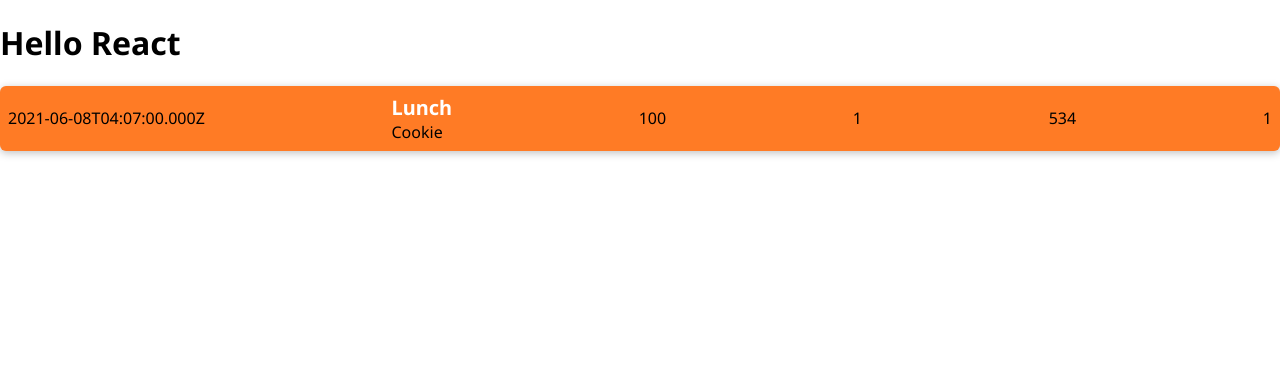
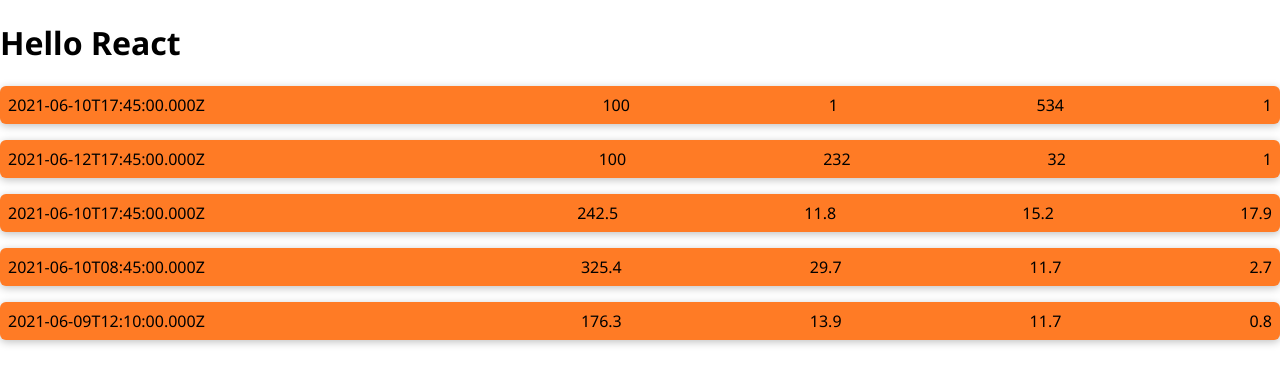
Before and after one commit to aklilumezene/odysseaCalorieTracker, a React (Create React App) app: page / in a window 1280 px wide. Shown: the top 384 px of the page. Built offline with nearby package versions, Linux system fonts and the light colour scheme.

Commit message:
add: background-color

```diff
--- a/src/App.js
+++ b/src/App.js
@@ -1,29 +1,103 @@
-import MealItem from "./components/MealItem"
+import MealItem from "./components/MealItem";
 
 function App() {
-  let mealDate = new Date(2021, 5, 8, 4, 7, 0, 0);
-  let regularMeal = "Lunch";
-  let foodServed = "Cookie";
-  let calories = 100;
-  let fat = 1;
-  let protein = 534;
-  let carbs = 1;
+  const meals = [
+    {
+      date: new Date(2021, 5, 10, 17, 45, 0, 0),
+      meal: "Breakfast",
+      food: "Cookie",
+      calories: 100,
+      fat: 1,
+      protein: 534,
+      carbs: 1,
+    },
+    {
+      date: new Date(2021, 5, 12, 17, 45, 0, 0),
+      meal: "Lunch",
+      food: "Donut",
+      calories: 100,
+      fat: 232,
+      protein: 32,
+      carbs: 1,
+    },
+    {
+      date: new Date(2021, 5, 10, 17, 45, 0, 0),
+      meal: "Dinner",
+      food: "Hamburger",
+      calories: 242.5,
+      fat: 11.8,
+      protein: 15.2,
+      carbs: 17.9,
+    },
+    {
+      date: new Date(2021, 5, 10, 8, 45, 0, 0),
+      meal: "Breakfast",
+      food: "Hotdog",
+      calories: 325.4,
+      fat: 29.7,
+      protein: 11.7,
+      carbs: 2.7,
+    },
+    {
+      date: new Date(2021, 5, 9, 12, 10, 0, 0),
+      meal: "Lunch",
+      food: "omelet",
+      calories: 176.3,
+      fat: 13.9,
+      protein: 11.7,
+      carbs: 0.8,
+    },
+  ];
 
   return (
     <div className="App">
-    <h1>Hello React</h1>
-    <MealItem
-    date = {mealDate}
-    regularMeal = {regularMeal}
-    foodServed = {foodServed}
-    calories = {calories}
-    fat = {fat}
-    protein = {protein}
-    carbs = {carbs}
-
-    />
+      <h1>Hello React</h1>
+      <MealItem
+        date={meals[0].date}
+        meal={meals[0].meal}
+        food={meals[0].food}
+        calories={meals[0].calories}
+        fat={meals[0].fat}
+        protein={meals[0].protein}
+        carbs={meals[0].carbs}
+      />
+      <MealItem
+        date={meals[1].date}
+        meal={meals[1].meal}
+        food={meals[1].food}
+        calories={meals[1].calories}
+        fat={meals[1].fat}
+        protein={meals[1].protein}
+        carbs={meals[1].carbs}
+      />
+      <MealItem
+        date={meals[2].date}
+        meal={meals[2].meal}
+        food={meals[2].food}
+        calories={meals[2].calories}
+        fat={meals[2].fat}
+        protein={meals[2].protein}
+        carbs={meals[2].carbs}
+      />
+      <MealItem
+        date={meals[3].date}
+        meal={meals[3].meal}
+        food={meals[3].food}
+        calories={meals[3].calories}
+        fat={meals[3].fat}
+        protein={meals[3].protein}
+        carbs={meals[3].carbs}
+      />
+      <MealItem
+        date={meals[4].date}
+        meal={meals[4].meal}
+        food={meals[4].food}
+        calories={meals[4].calories}
+        fat={meals[4].fat}
+        protein={meals[4].protein}
+        carbs={meals[4].carbs}
+      />
     </div>
-
   );
 }
 
```
